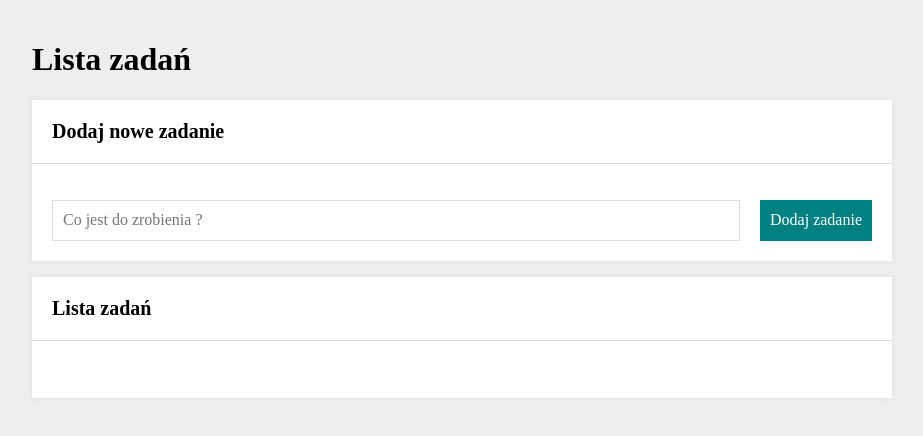
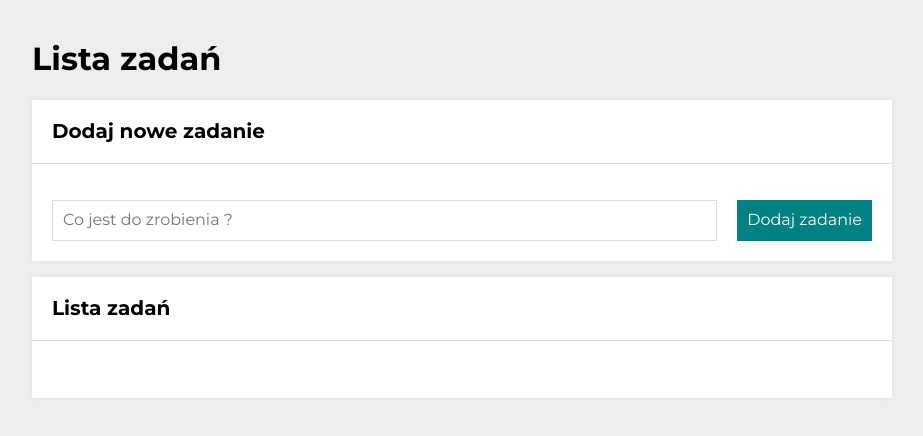
Before and after one commit to Albrecht-Albi/To-do_list, a plain HTML site: page index.html in a window 1280 px wide. Shown: the whole page, without its empty margins (178-1101 px from the left). Drawn offline with nearby package versions, Linux system fonts and the light colour scheme.

Commit message:
font style correction

```diff
--- a/css/style.css
+++ b/css/style.css
@@ -7,6 +7,6 @@ html {
 }
 
 body {
-    font-famili: 'Montserrat' , sans-serif;
+    font-family: 'Montserrat' , sans-serif;
     background: #eee;
 }
```
